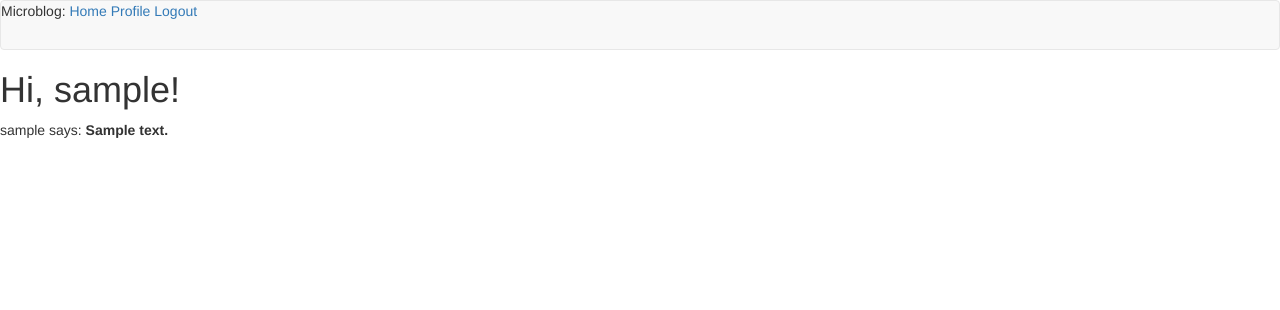
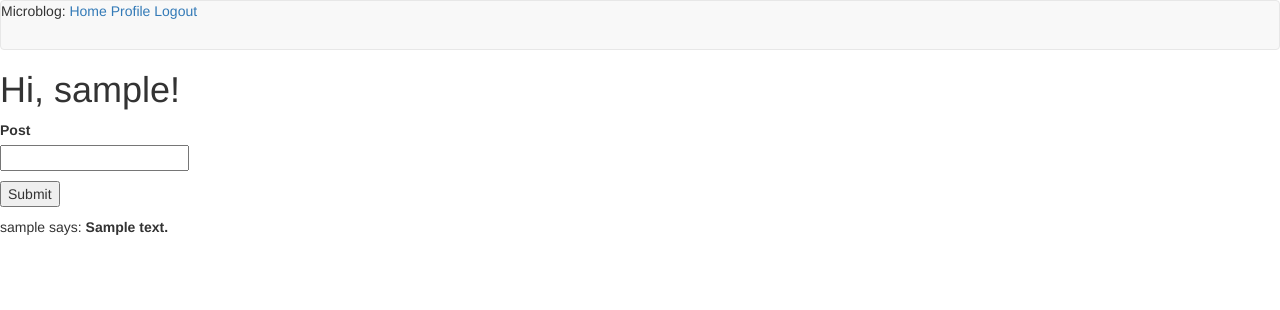
Before and after one commit to SchlachterSchmidt/inetappdev, a Flask app: template app/app/templates/home.html in a window 1280 px wide. Shown: the top 310 px of the page. Run offline with Flask 2, Linux system fonts and the light colour scheme; a user stored in the database is signed in; tables that the repository leaves empty hold one stand-in row (values such as "Sample post"); the template is opened without the code that fills it: values that come from a table or form of the project are taken from there, most other values are stand-ins (such as "Sample title", 1, 10 or a date in 2020); form fields are guessed from the names that the template uses; parts of the project's set-up code (start-up, migrations or seed data) failed here and were passed over; some libraries are stand-ins or nearby versions.

Commit message:
added posting to blog

```diff
--- a/app/app/models/user.py
+++ b/app/app/models/user.py
@@ -7,6 +7,7 @@ from hashlib import md5
 
 from . import db
 from .followers import followers
+from .post import Post
 from app import login
 
 class User(UserMixin, db.Model):
@@ -31,6 +32,7 @@ class User(UserMixin, db.Model):
         primaryjoin=(followers.c.follower_id == id),
         secondaryjoin=(followers.c.followed_id == id),
         backref=db.backref('followers', lazy='dynamic'), lazy='dynamic')
+    posts = db.relationship('Post', backref='author', lazy='dynamic')
 
 
     def hash_password(self, password):
--- a/app/app/templates/home.html
+++ b/app/app/templates/home.html
@@ -2,7 +2,20 @@
 
 {% block content %}
     <h1>Hi, {{ current_user.username }}!</h1>
+    <form action="" method="post">
+        {{ form.hidden_tag() }}
+        <p>
+            {{ form.post.label }}<br>
+            {{ form.post(cols=32, rows=4) }}<br>
+            {% for error in form.post.errors %}
+            <span style="color: red;">[{{ error }}]</span>
+            {% endfor %}
+        </p>
+        <p>{{ form.submit() }}</p>
+    </form>
     {% for post in posts %}
-    <div><p>{{ post.author.username }} says: <b>{{ post.body }}</b></p></div>
+    <p>
+    {{ post.author.username }} says: <b>{{ post.body }}</b>
+    </p>
     {% endfor %}
 {% endblock %}
```
Also changed, not shown: app/app/forms/post.py (added, +8 -0 lines), app/app/models/post.py (renamed from app/app/models/posts.py, +7 -1 lines), app/app/views/home.py (+17 -4 lines).
